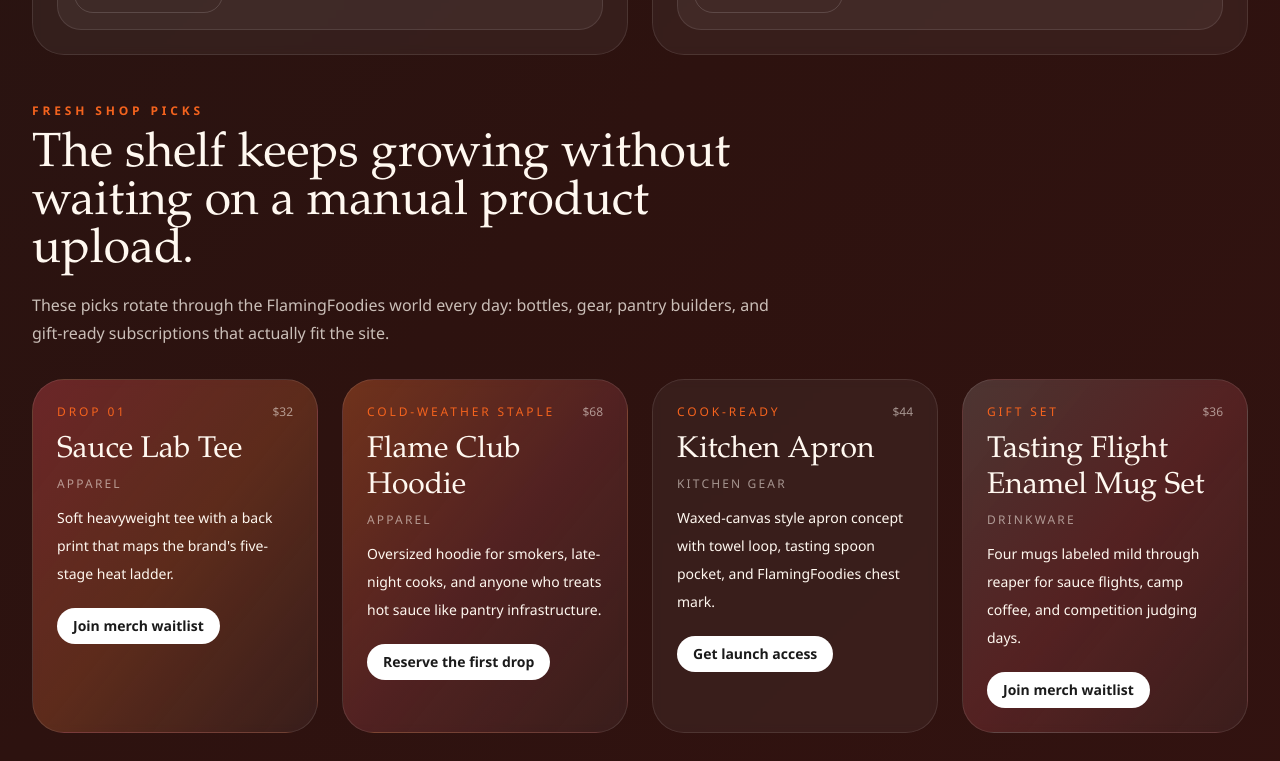
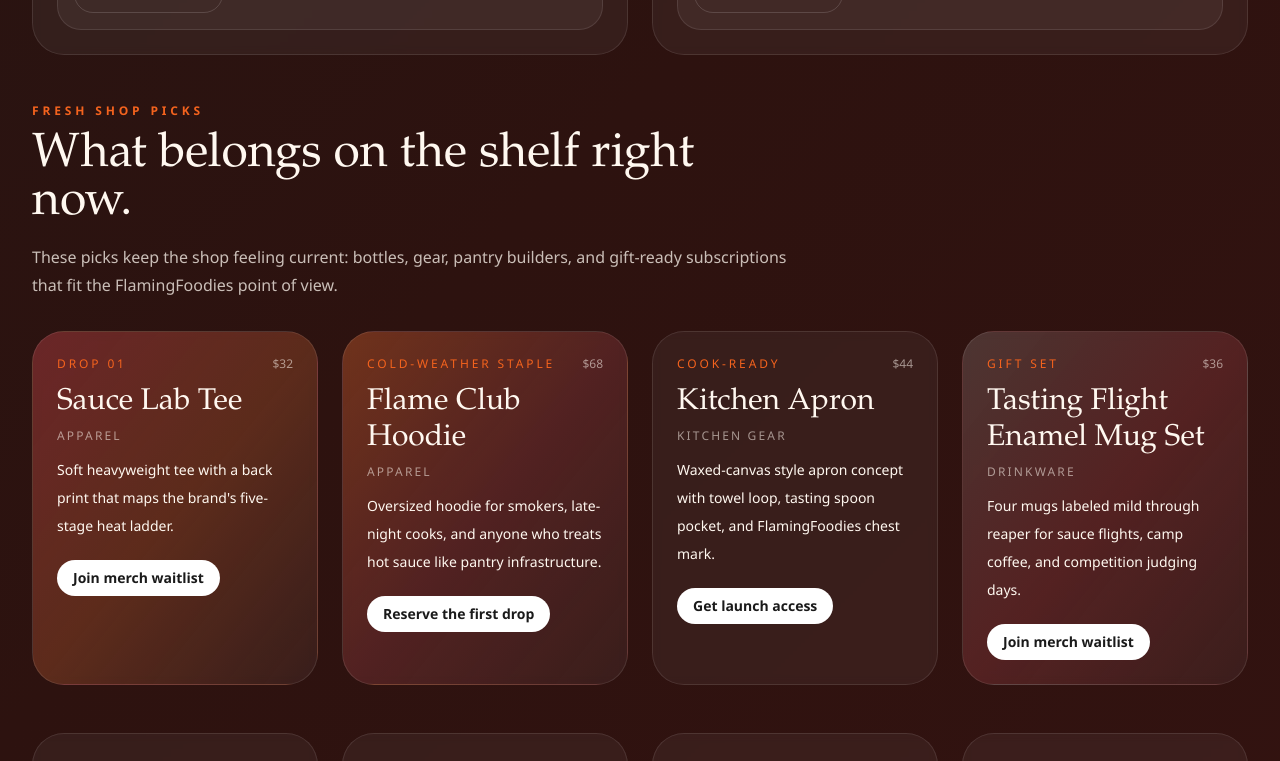
Before and after one commit to vijayinchicago/flamingfoodies, a Next.js app: page /shop in a window 1280 px wide. Shown: the part 3820-4581 px from the top of the page. Built offline with nearby package versions, Linux system fonts and the light colour scheme; no server answers; the database is empty.

Commit message:
Polish shop copy tone

```diff
--- a/app/(public)/shop/page.tsx
+++ b/app/(public)/shop/page.tsx
@@ -270,8 +270,8 @@ export default async function ShopPage() {
         <div className="mt-12">
           <SectionHeading
             eyebrow="Fresh shop picks"
-            title="The shelf keeps growing without waiting on a manual product upload."
-            copy="These picks rotate through the FlamingFoodies world every day: bottles, gear, pantry builders, and gift-ready subscriptions that actually fit the site."
+            title="What belongs on the shelf right now."
+            copy="These picks keep the shop feeling current: bottles, gear, pantry builders, and gift-ready subscriptions that fit the FlamingFoodies point of view."
           />
           <div className="mt-8 grid gap-6 lg:grid-cols-2 xl:grid-cols-4">
             {dailyShopPicks.map((item) => (
@@ -411,8 +411,8 @@ export default async function ShopPage() {
             Get the best bottle, gift, and gear picks by email.
           </h2>
           <p className="mt-4 text-sm leading-7 text-cream/75">
-            This list feeds the same newsletter engine as the rest of the site, so shop intent
-            becomes a real audience signal instead of disappearing after the click.
+            Get the strongest bottle, gear, and gift picks in one place so you can keep up with
+            the shelf without checking the shop every day.
           </p>
         </div>
         <div>
```
